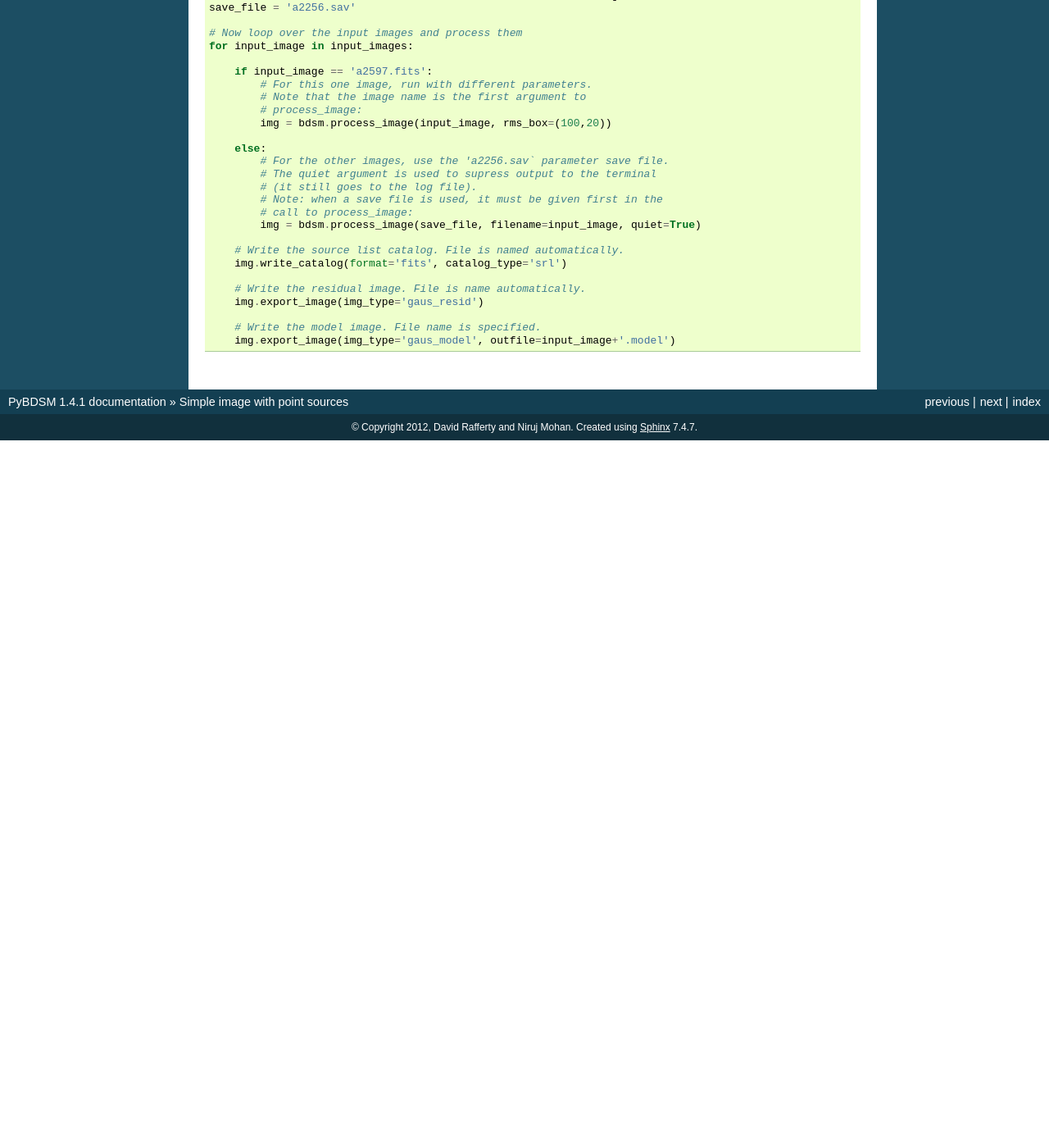
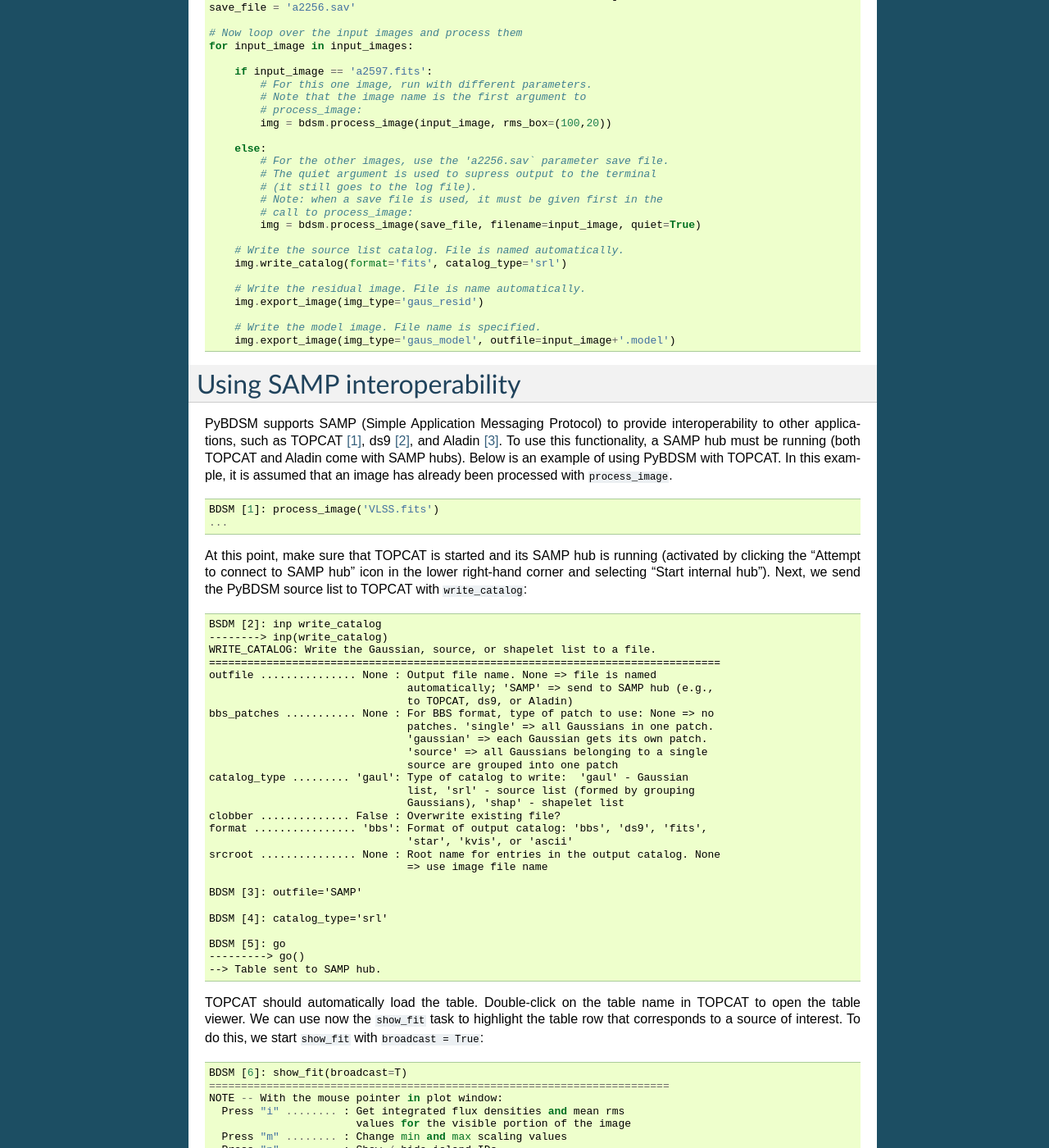
Before and after one commit to lofar-astron/PyBDSF, a Sphinx documentation site: the page built from doc/source/examples.rst, in a window 1280 px wide and 1400 px high, scrolled down 7937 px. Shown: the whole window at 82% size. Built offline with Sphinx 7.4.7, drawn with Linux system fonts in a browser that asks for light colours; formulas are drawn with MathJax 3; before the commit the page ends 8474 px from its top, so only the background shows below that; some of the changed text lies outside the part shown.

Commit message:
Task #3403: Fixed bug in FITS table sorting. Fixed bug in statusbar. Added SAMP example to documentation.
git-svn-id: https://svn.astron.nl/LOFAR/trunk/CEP/PyBDSM@22111 b3281354-443f-0410-9bd6-bf5212d75c11

```diff
--- a/doc/source/examples.rst
+++ b/doc/source/examples.rst
@@ -269,3 +269,75 @@ You can use the complete functionality of PyBDSM within Python scripts (see :ref
 
         # Write the model image. File name is specified.
         img.export_image(img_type='gaus_model', outfile=input_image+'.model')
+
+
+.. _samp_example:
+
+Using SAMP interoperability
+---------------------------
+PyBDSM supports SAMP (Simple Application Messaging Protocol) to provide interoperability to other applications, such as TOPCAT [#f1]_, ds9 [#f2]_, and Aladin [#f3]_. To use this functionality, a SAMP hub must be running (both TOPCAT and Aladin come with SAMP hubs). Below is an example of using PyBDSM with TOPCAT. In this example, it is assumed that an image has already been processed with ``process_image``.
+
+::
+
+    BDSM [1]: process_image('VLSS.fits')
+    ...
+
+At this point, make sure that TOPCAT is started and its SAMP hub is running (activated by clicking the "Attempt to connect to SAMP hub" icon in the lower right-hand corner and selecting "Start internal hub"). Next, we send the PyBDSM source list to TOPCAT with ``write_catalog``:
+
+::
+
+    BSDM [2]: inp write_catalog
+    --------> inp(write_catalog)
+    WRITE_CATALOG: Write the Gaussian, source, or shapelet list to a file.
+    ================================================================================
+    outfile ............... None : Output file name. None => file is named
+                                   automatically; 'SAMP' => send to SAMP hub (e.g.,
+                                   to TOPCAT, ds9, or Aladin)
+    bbs_patches ........... None : For BBS format, type of patch to use: None => no
+                                   patches. 'single' => all Gaussians in one patch.
+                                   'gaussian' => each Gaussian gets its own patch.
+                                   'source' => all Gaussians belonging to a single
+                                   source are grouped into one patch
+    catalog_type ......... 'gaul': Type of catalog to write:  'gaul' - Gaussian
+                                   list, 'srl' - source list (formed by grouping
+                                   Gaussians), 'shap' - shapelet list
+    clobber .............. False : Overwrite existing file?
+    format ................ 'bbs': Format of output catalog: 'bbs', 'ds9', 'fits',
+                                   'star', 'kvis', or 'ascii'
+    srcroot ............... None : Root name for entries in the output catalog. None
+                                   => use image file name
+
+    BDSM [3]: outfile='SAMP'
+
+    BDSM [4]: catalog_type='srl'
+
+    BDSM [5]: go
+    ---------> go()
+    --> Table sent to SAMP hub.
+
+TOPCAT should automatically load the table. Double-click on the table name in TOPCAT to open the table viewer. We can use now the ``show_fit`` task to highlight the table row that corresponds to a source of interest. To do this, we start ``show_fit`` with ``broadcast = True``:
+
+::
+
+    BDSM [6]: show_fit(broadcast=T)
+    ========================================================================
+    NOTE -- With the mouse pointer in plot window:
+      Press "i" ........ : Get integrated flux densities and mean rms
+                           values for the visible portion of the image
+      Press "m" ........ : Change min and max scaling values
+      Press "n" ........ : Show / hide island IDs
+      Press "0" ........ : Reset scaling to default
+      Click Gaussian ... : Print Gaussian and source IDs (zoom_rect mode,
+                           toggled with the "zoom" button and indicated in
+                           the lower right corner, must be off)
+    ________________________________________________________________________
+
+Now, clicking on a Gaussian will highlight the row corresponding to the source to which the Gaussian belongs. Gaussian catalogs (i.e., made with ``catalog_type='srl'`` in ``write_catalog``) are also supported (and may be used simultaneously in TOPCAT with source catalogs).
+
+Images can be sent to ds9 or Aladin using the ``export_image`` task in the same way (with ``outfile = 'SAMP'``). Furthermore, if an image was sent, clicking on a Gaussian in the ``show_fit`` window will tell ds9 or Aladin to center their view on the coordinates of the Gaussian's center.
+
+
+.. rubric:: Footnotes
+.. [#f1] http://www.star.bristol.ac.uk/~mbt/topcat/
+.. [#f2] http://hea-www.harvard.edu/RD/ds9/site/Home.html
+.. [#f3] http://aladin.u-strasbg.fr
--- a/doc/source/export_image.rst
+++ b/doc/source/export_image.rst
@@ -11,7 +11,7 @@ Internally derived images (e.g, the Gaussian model image) can be exported to FIT
     EXPORT_IMAGE: Write one or more images to a file.
     ================================================================================
     :term:`outfile` ............... None : Output file name. None => file is named
-                                   automatically; 'SAMP' => send to SAMP Hub (e.g., to
+                                   automatically; 'SAMP' => send to SAMP hub (e.g., to
                                    TOPCAT, ds9, or Aladin)
     :term:`clobber` .............. False : Overwrite existing file?
     :term:`img_format` ........... 'fits': Format of output image: 'fits' or 'casa' (at the
--- a/doc/source/show_fit.rst
+++ b/doc/source/show_fit.rst
@@ -11,7 +11,7 @@ PyBDSM includes a task named ``show_fit`` that allows the user to quickly check
     SHOW_FIT: Show results of fit.
     ================================================================================
     :term:`broadcast` ............ False : Broadcast Gaussian and source IDs and coordinates
-                                   to SAMP Hub?
+                                   to SAMP hub when a Gaussian is clicked?
     :term:`ch0_flagged` .......... False : Show the ch0 image with flagged Gaussians (if
                                    any) overplotted
     :term:`ch0_image` ............. True : Show the ch0 image. This is the image used for
@@ -39,7 +39,7 @@ Each of the parameters is described in detail below.
 .. glossary::
 
     broadcast
-        This parameter is a Boolean (default is ``False``) that determines whether the Gaussian and source IDs and coordinates are sent to a running SAMP Hub. Note that for the IDs to be useful, a catalog must have been sent to the SAMP hub previously using the ``write_catalog`` task (with ``outfile = 'SAMP'``).
+        This parameter is a Boolean (default is ``False``) that determines whether the Gaussian and source IDs and coordinates are sent to a running SAMP Hub when a Gaussian is clicked on. Note that for the IDs to be useful, a catalog must have been sent to the SAMP hub previously using the ``write_catalog`` task (with ``outfile = 'SAMP'``).
 
     ch0_flagged
         This parameter is a Boolean (default is ``False``) that determines whether to plot the ch0 image (the image used for source detection) with any flagged Gaussians overplotted.
--- a/doc/source/write_catalog.rst
+++ b/doc/source/write_catalog.rst
@@ -17,7 +17,7 @@ The task parameters are as follows:
     WRITE_CATALOG: Write the Gaussian, source, or shapelet list to a file.
     ================================================================================
     :term:`outfile` ............... None : Output file name. None => file is named
-                                   automatically; 'SAMP' => send to SAMP Hub (e.g., to
+                                   automatically; 'SAMP' => send to SAMP hub (e.g., to
                                    TOPCAT, ds9, or Aladin)
     :term:`bbs_patches` ........... None : For BBS format, type of patch to use: None => no
                                    patches. 'single' => all Gaussians in one patch.
--- a/src/python/_version.py
+++ b/src/python/_version.py
@@ -26,6 +26,11 @@ def changelog():
     """
     PyBDSM Changelog.
     -----------------------------------------------------------------------
+
+    2012/09/21 - Fixed bug that resulted in output FITS gaul tables being
+        improperly sorted. Fixed cosmetic bug in the statusbar that could
+        sometimes cause improper formatting. Added example of SAMP usage
+        to the documentation.
 
     2012/09/20 - Version 1.4.1
 
```
Also changed, not shown: 8 other files.
